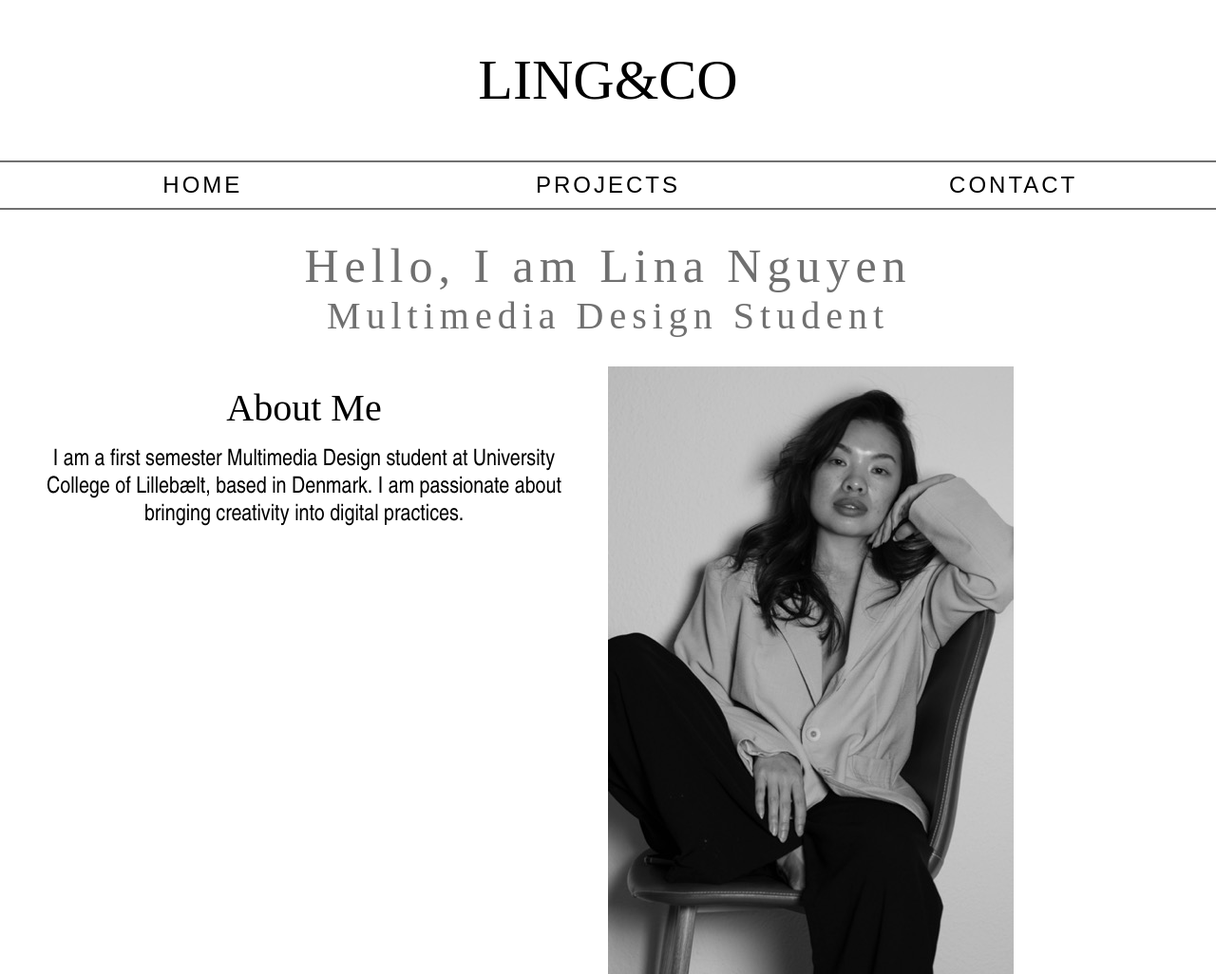
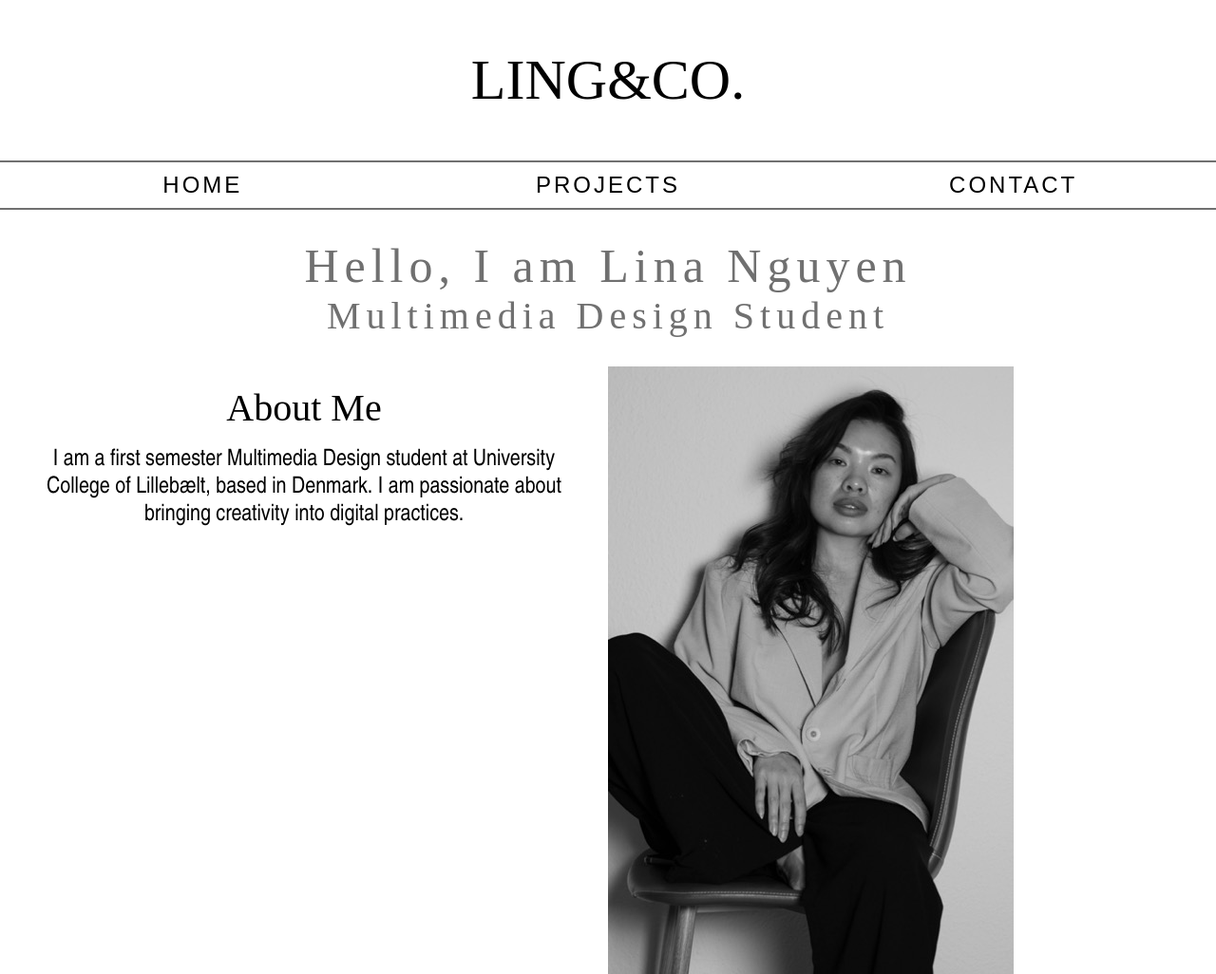
Before and after one commit to ling53933/presentation, a plain HTML site: page index.html in a window 1280 px wide. Shown: the top 1026 px of the page at 95% size. Drawn offline with Linux system fonts and the light colour scheme.

Commit message:
html fix

```diff
--- a/index.html
+++ b/index.html
@@ -7,7 +7,7 @@
 </head>
 <body>
     <div id="top"></div>
-    <p class="title">LING&CO</p>
+    <p class="title">LING&CO.</p>
     <nav>
         <ul>
           <li><a href="#top">HOME</a></li>
```
